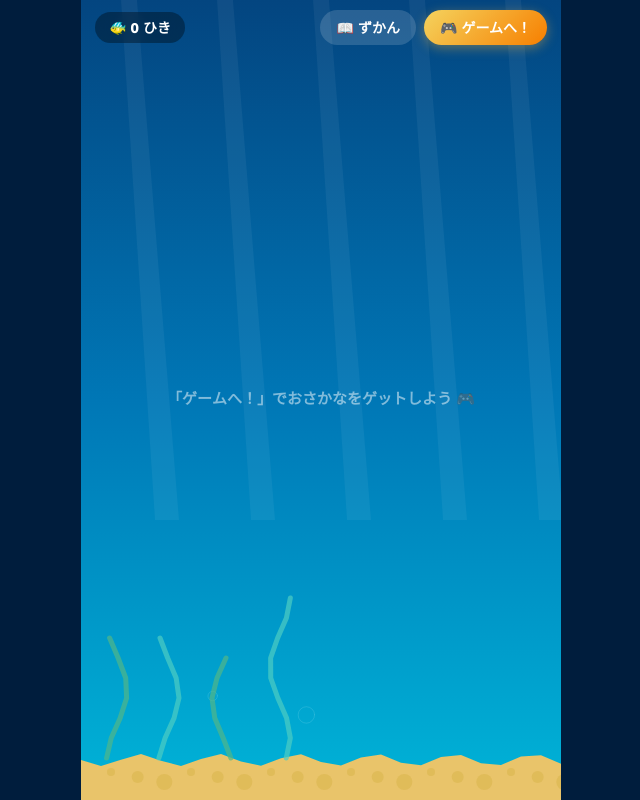
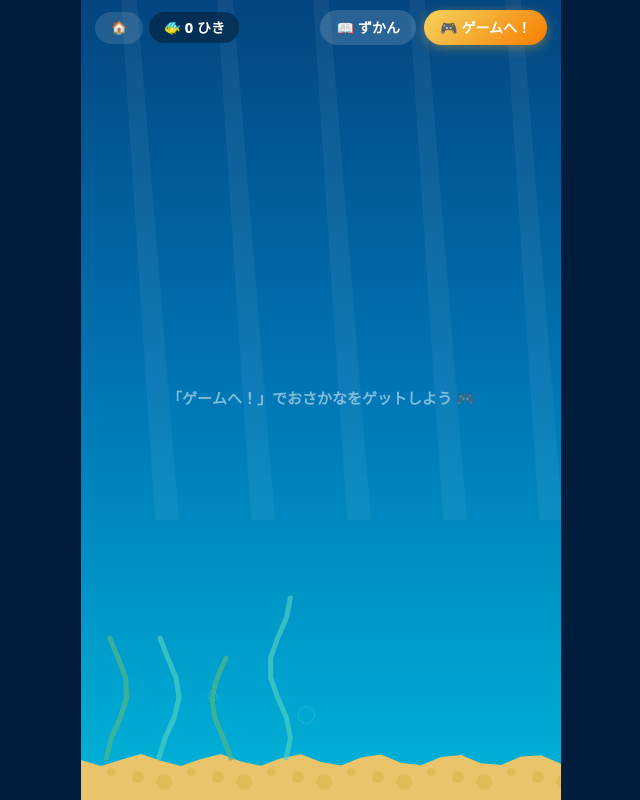
Before and after one commit to akira11012000/rui-games, a plain HTML site: page aquarium_phase3.html in a window 1280 px wide. Both pictures are taken after a click on the button "▶ はじめる！". Shown: the whole page, without its empty margins (319-959 px from the left). Drawn offline with nearby package versions, Linux system fonts and the light colour scheme.

Commit message:
Add files via upload

```diff
--- a/aquarium_phase3.html
+++ b/aquarium_phase3.html
@@ -112,13 +112,17 @@
     <div class="title-text">おさかな水族館を<br>つくろう！</div>
     <div class="title-sub">ミニゲームをクリアしておさかなをあつめよう🐟<br>ぜんぶで10しゅるい！レアもいるよ✨</div>
     <button class="btn-start" onclick="showAquarium()">▶ はじめる！</button>
+    <a href="index.html" style="margin-top:16px;color:rgba(255,255,255,0.45);font-size:13px;font-weight:900;text-decoration:none;">🏠 メニューにもどる</a>
   </div>
 
   <!-- 水族館 -->
   <div class="screen hidden" id="aquaScreen">
     <canvas id="aquaCanvas" style="position:absolute;top:0;left:0;width:100%;height:100%;"></canvas>
     <div id="aquaHud" style="position:absolute;top:0;left:0;right:0;padding:10px 14px;display:flex;justify-content:space-between;align-items:center;">
-      <div id="fishCount">🐠 0 ひき</div>
+      <div style="display:flex;gap:6px;align-items:center;">
+        <button class="hud-btn" onclick="showTitle()" style="background:rgba(255,255,255,0.12);color:#fff;font-size:13px;">🏠</button>
+        <div id="fishCount">🐠 0 ひき</div>
+      </div>
       <div class="hud-btns">
         <button class="hud-btn" id="btnZukan" onclick="showZukan()">📖 ずかん</button>
         <button class="hud-btn" id="btnGame" onclick="showSelect()">🎮 ゲームへ！</button>
@@ -290,7 +294,12 @@ function showAquarium(){
   let last=performance.now();
   (function loop(ts){const dt=Math.min((ts-last)/1000,0.05);last=ts;updateAqua(dt);renderAqua();aquaAnimId=requestAnimationFrame(loop);})(performance.now());
 }
-function showSelect(){hideAll();selectScreen.classList.remove('hidden');}
+function showTitle(){
+  cancelAnimationFrame(aquaAnimId);
+  hideAll();
+  titleScreen.classList.remove('hidden');
+}
+function showSelect(){hideAll();cancelAnimationFrame(aquaAnimId);selectScreen.classList.remove('hidden');}
 
 function initAquaBg(){
   const W=aquaCanvas.width,H=aquaCanvas.height;
```
